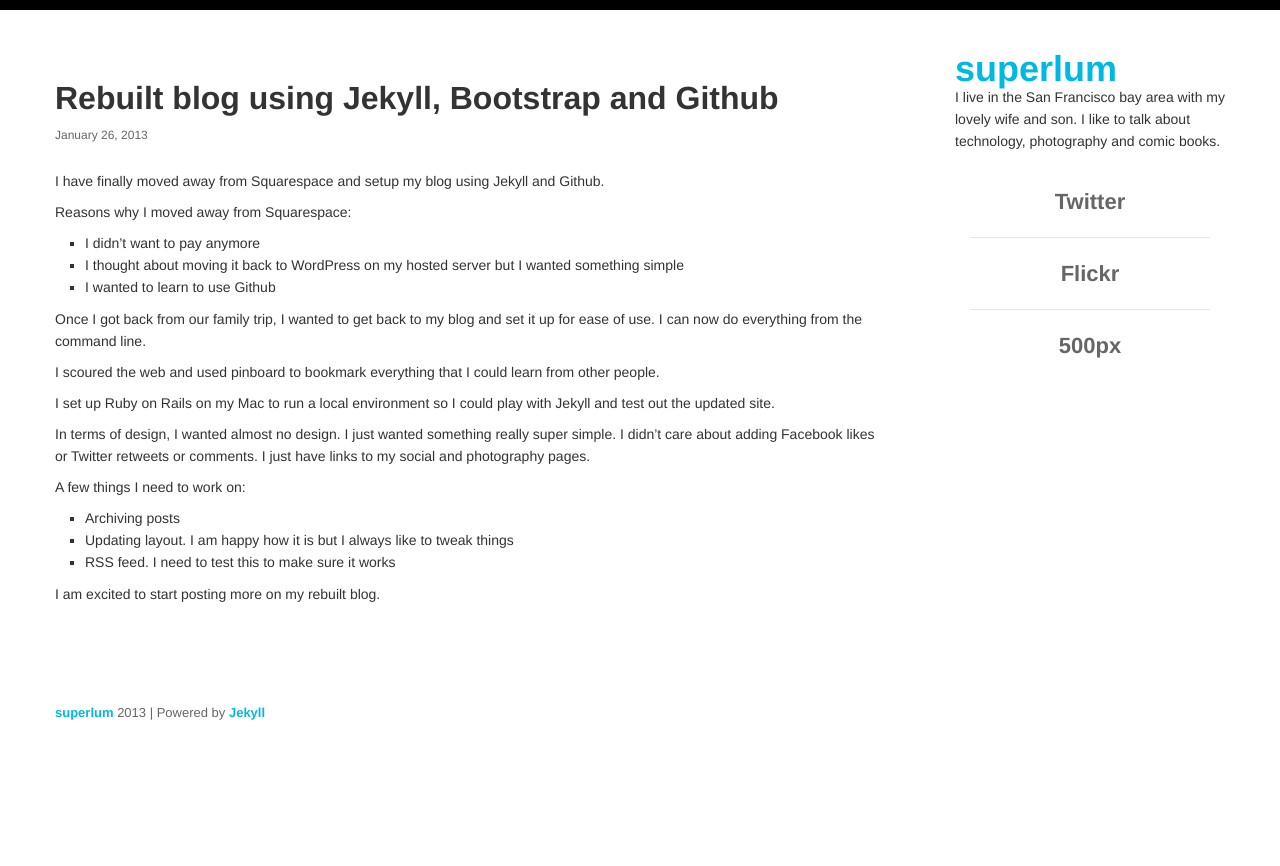
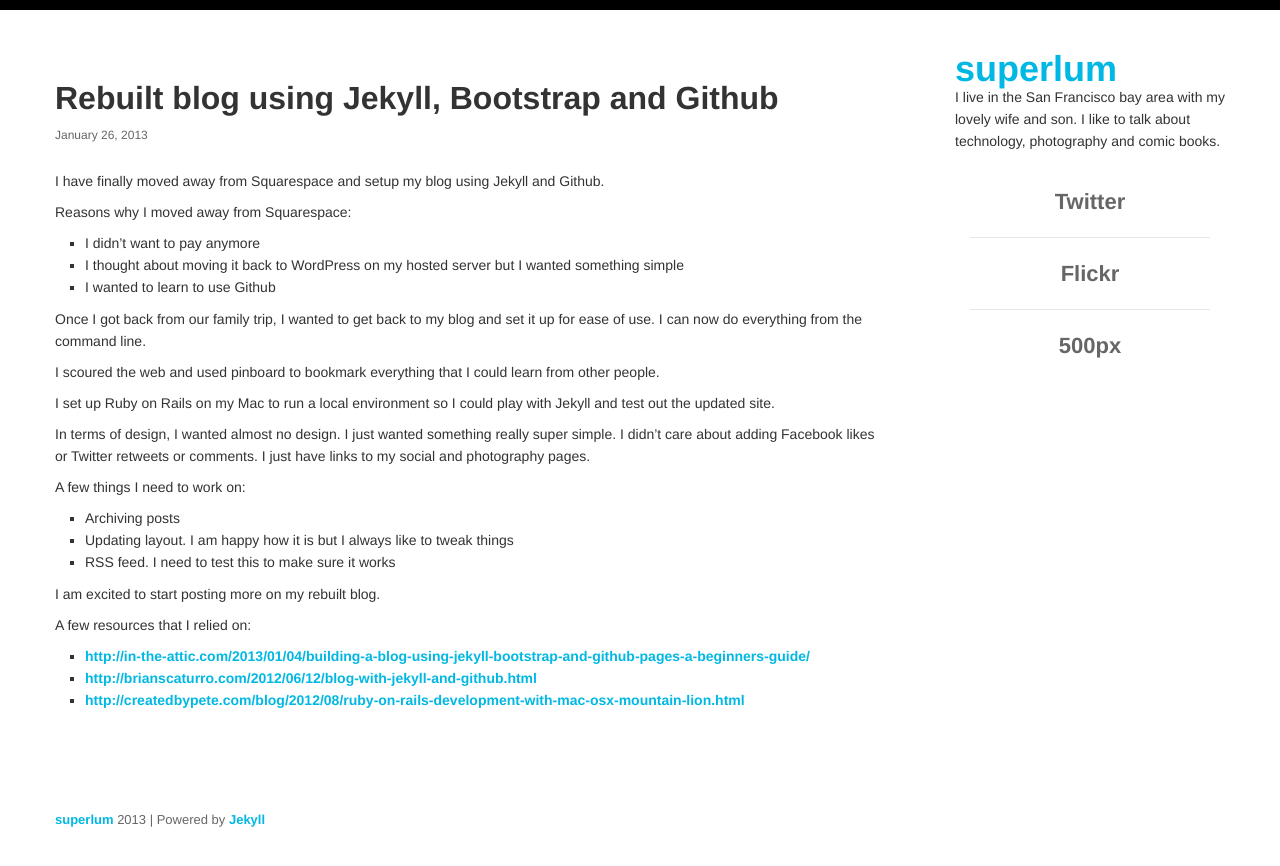
Before and after one commit to superlum/superlum.github.com, a Jekyll site: the page built from _posts/2013-1-26-rebuild-blog-with-jekyll.md, in a window 1280 px wide. Shown: the top 866 px of the page. Built offline with Jekyll 4.4.1, drawn with Linux system fonts in a browser that asks for light colours; nearby versions of some CDN libraries.

Commit message:
updated post
updated post

```diff
--- a/_posts/2013-1-26-rebuild-blog-with-jekyll.md
+++ b/_posts/2013-1-26-rebuild-blog-with-jekyll.md
@@ -24,3 +24,8 @@
 - RSS feed. I need to test this to make sure it works
 
 I am excited to start posting more on my rebuilt blog.
+
+A few resources that I relied on:
+- [http://in-the-attic.com/2013/01/04/building-a-blog-using-jekyll-bootstrap-and-github-pages-a-beginners-guide/](http://in-the-attic.com/2013/01/04/building-a-blog-using-jekyll-bootstrap-and-github-pages-a-beginners-guide/)
+- [http://brianscaturro.com/2012/06/12/blog-with-jekyll-and-github.html](http://brianscaturro.com/2012/06/12/blog-with-jekyll-and-github.html)
+- [http://createdbypete.com/blog/2012/08/ruby-on-rails-development-with-mac-osx-mountain-lion.html](http://createdbypete.com/blog/2012/08/ruby-on-rails-development-with-mac-osx-mountain-lion.html)
```
